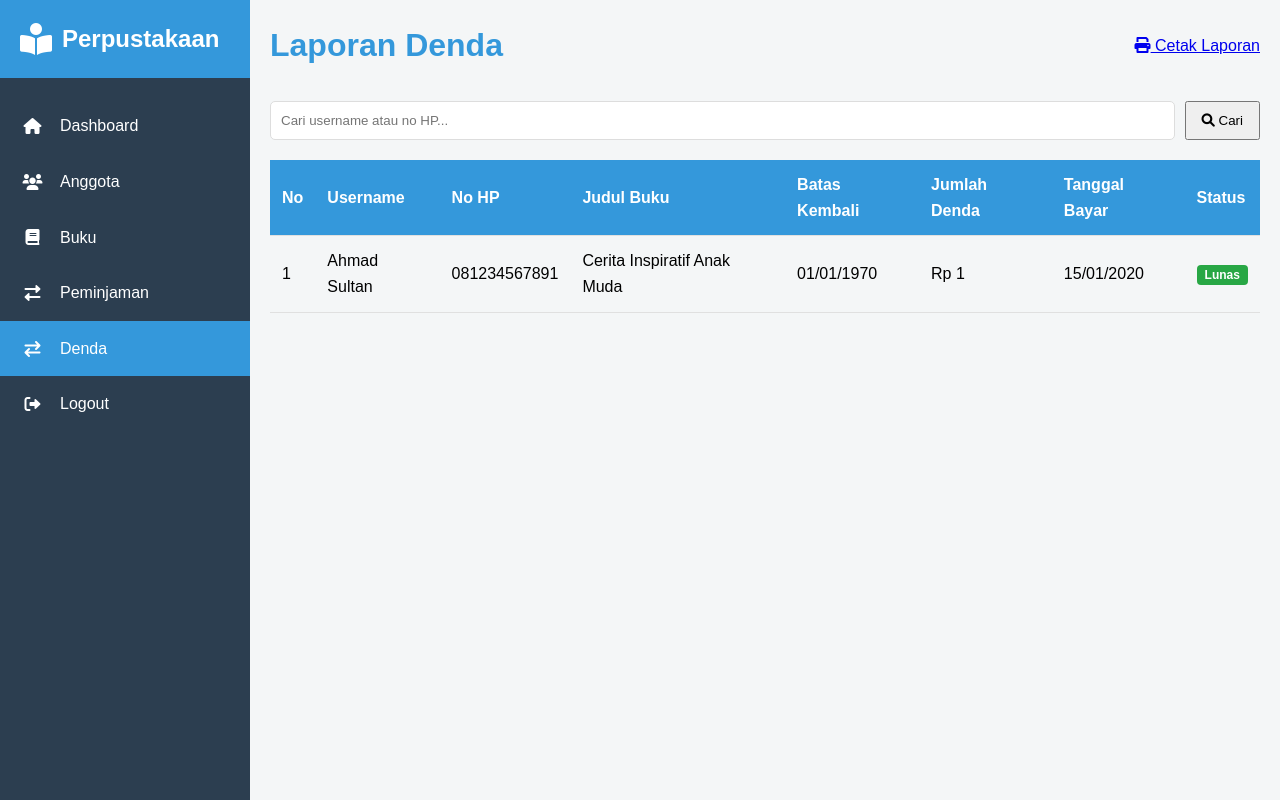
After one commit to Alphocado/Basis-Data-S2-UAS, a PHP site: page /modul/denda/denda.php in a window 1280 px wide. The commit adds this page. Run offline with PHP 8.4, Linux system fonts and the light colour scheme; the visitor is signed in with stand-in values (Sample User, id 1); data comes from the database, SQL or seed files in the repository; tables that the repository leaves empty hold one stand-in row (values such as "Sample post").

Commit message:
tampilan denda

```diff
--- a/admin/dashboard.php
+++ b/admin/dashboard.php
@@ -214,6 +214,9 @@ $total_pengembalian = mysqli_fetch_assoc($result_pengembalian)['total_pengembali
             <a href="../modul/peminjaman/laporan_peminjaman.php">
                 <i class="fas fa-exchange-alt"></i>Peminjaman
             </a>
+            <a href="../modul/denda/denda.php">
+                <i class="fas fa-exchange-alt"></i>Denda
+            </a>
             <a href="../logout.php">
                 <i class="fas fa-sign-out-alt"></i>Logout
             </a>
--- a/includes/layout.php
+++ b/includes/layout.php
@@ -34,7 +34,7 @@ function renderHeader($title = "Sistem Perpustakaan", $activeMenu = "") {
 }
 
 body {
-            font-family: 'Arial', sans-serif;
+  font-family: "Arial", sans-serif;
   line-height: 1.6;
   background-color: var(--background-color);
   display: flex;
@@ -127,13 +127,13 @@ function renderHeader($title = "Sistem Perpustakaan", $activeMenu = "") {
   background-color: var(--white);
   border-radius: 10px;
   padding: 20px;
-            box-shadow: 0 4px 10px rgba(0,0,0,0.1);
+  box-shadow: 0 4px 10px rgba(0, 0, 0, 0.1);
   transition: transform 0.3s ease, box-shadow 0.3s ease;
 }
 
 .dashboard-card:hover {
   transform: translateY(-5px);
-            box-shadow: 0 6px 15px rgba(0,0,0,0.15);
+  box-shadow: 0 6px 15px rgba(0, 0, 0, 0.15);
 }
 
 .dashboard-card-icon {
@@ -172,7 +172,7 @@ function renderHeader($title = "Sistem Perpustakaan", $activeMenu = "") {
   background-color: var(--white);
   border-radius: 10px;
   padding: 20px;
-            box-shadow: 0 4px 6px rgba(0,0,0,0.1);
+  box-shadow: 0 4px 6px rgba(0, 0, 0, 0.1);
 }
 
 table {
@@ -185,7 +185,8 @@ function renderHeader($title = "Sistem Perpustakaan", $activeMenu = "") {
   color: var(--white);
 }
 
-        table th, table td {
+table th,
+table td {
   padding: 12px;
   text-align: left;
   border-bottom: 1px solid #e0e0e0;
@@ -261,7 +262,9 @@ function renderHeader($title = "Sistem Perpustakaan", $activeMenu = "") {
     grid-template-columns: 1fr;
   }
 }
+
   </style>
+
 </head>
 <body>
   <!-- Sidebar -->
@@ -283,6 +286,9 @@ function renderHeader($title = "Sistem Perpustakaan", $activeMenu = "") {
         </a>
         <a href="../../modul/peminjaman/laporan_peminjaman.php" class="<?php echo ($activeMenu == 'peminjaman') ? 'active' : ''; ?>">
           <i class="fas fa-exchange-alt"></i>Peminjaman
+        </a>
+        <a href="../../modul/denda/denda.php" class="<?php echo ($activeMenu == 'denda') ? 'active' : ''; ?>">
+          <i class="fas fa-exchange"></i>Denda
         </a>
       <?php else: ?>
         <a href="dashboard.php" class="<?php echo ($activeMenu == 'dashboard') ? 'active' : ''; ?>">
--- /dev/null
+++ b/modul/denda/denda.php
@@ -0,0 +1,172 @@
+<?php
+// modul/denda/laporan_denda.php
+session_start();
+require_once '../../config/koneksi.php';
+require_once '../../includes/layout.php';
+
+// Cek apakah sudah login sebagai admin
+if (!isset($_SESSION['login']) || $_SESSION['level'] != 'admin') {
+    redirect('../../login.php');
+}
+
+// Proses pencarian
+$search = isset($_GET['search'])
+    ? mysqli_real_escape_string($koneksi, $_GET['search'])
+    : '';
+
+// Pagination
+$limit = 10;
+$page  = isset($_GET['page']) ? (int)$_GET['page'] : 1;
+$start = ($page > 1) ? ($page * $limit) - $limit : 0;
+
+// Hitung total data (tanpa LIMIT)
+$query_count = "
+    SELECT COUNT(*) as total
+    FROM denda d
+      JOIN pengembalian pg ON d.id_pengembalian = pg.id_pengembalian
+      JOIN peminjaman     p  ON pg.id_peminjaman   = p.id_peminjaman
+      JOIN anggota        a  ON p.id_anggota       = a.id_anggota
+    WHERE a.username LIKE '%$search%'
+       OR a.no_hp    LIKE '%$search%'
+";
+$result_count  = mysqli_query($koneksi, $query_count);
+$data_count    = mysqli_fetch_assoc($result_count);
+$total_data    = $data_count['total'];
+$total_page    = ceil($total_data / $limit);
+
+// Ambil data denda dengan pagination
+$query = "
+    SELECT
+        d.id_denda,
+        a.username,
+        a.no_hp,
+        b.judul,
+        p.tanggal_kembali,
+        d.nominal_denda,
+        d.tanggal_bayar,
+        d.status_pembayaran
+    FROM denda d
+      JOIN pengembalian pg ON d.id_pengembalian = pg.id_pengembalian
+      JOIN peminjaman     p  ON pg.id_peminjaman   = p.id_peminjaman
+      JOIN anggota        a  ON p.id_anggota       = a.id_anggota
+      JOIN buku           b  ON p.id_buku          = b.id_buku
+    WHERE a.username LIKE '%$search%'
+       OR a.no_hp    LIKE '%$search%'
+    ORDER BY d.tanggal_bayar DESC
+    LIMIT $start, $limit
+";
+$result = mysqli_query($koneksi, $query);
+
+// Render header (aktifkan menu “denda”)
+renderHeader("Laporan Denda", "denda");
+?>
+
+<div class="page-header">
+    <h1>Laporan Denda</h1>
+    <div>
+        <a href="cetak.php" class="btn btn-primary">
+            <i class="fas fa-print"></i> Cetak Laporan
+        </a>
+    </div>
+</div>
+
+<?php
+// Flash messages
+if (isset($_SESSION['success'])) {
+    echo "<div class='alert alert-success'>".$_SESSION['success']."</div>";
+    unset($_SESSION['success']);
+}
+if (isset($_SESSION['error'])) {
+    echo "<div class='alert alert-danger'>".$_SESSION['error']."</div>";
+    unset($_SESSION['error']);
+}
+?>
+
+<div class="card">
+    <!-- Form Pencarian -->
+    <form method="get" class="search-form" style="margin-bottom:20px; display:flex; gap:10px;">
+        <input
+            type="text"
+            name="search"
+            placeholder="Cari username atau no HP..."
+            value="<?php echo htmlspecialchars($search); ?>"
+            style="flex-grow:1; padding:10px; border:1px solid #ddd; border-radius:5px;"
+        >
+        <button type="submit" class="btn" style="padding:10px 15px;">
+            <i class="fas fa-search"></i> Cari
+        </button>
+    </form>
+
+    <!-- Tabel Denda -->
+    <div class="table-responsive">
+        <table>
+            <thead>
+                <tr>
+                    <th>No</th>
+                    <th>Username</th>
+                    <th>No HP</th>
+                    <th>Judul Buku</th>
+                    <th>Batas Kembali</th>
+                    <th>Jumlah Denda</th>
+                    <th>Tanggal Bayar</th>
+                    <th>Status</th>
+                </tr>
+            </thead>
+            <tbody>
+                <?php
+                $no = $start + 1;
+                if (mysqli_num_rows($result) > 0):
+                    while ($row = mysqli_fetch_assoc($result)):
+                        $cls = $row['status_pembayaran'] === 'Belum'
+                               ? 'badge-danger'
+                               : 'badge-success';
+                ?>
+                <tr>
+                    <td><?php echo $no++; ?></td>
+                    <td><?php echo htmlspecialchars($row['username']); ?></td>
+                    <td><?php echo htmlspecialchars($row['no_hp']); ?></td>
+                    <td><?php echo htmlspecialchars($row['judul']); ?></td>
+                    <td><?php echo date('d/m/Y', strtotime($row['tanggal_kembali'])); ?></td>
+                    <td>Rp <?php echo number_format($row['nominal_denda'], 0, ',', '.'); ?></td>
+                    <td><?php echo date('d/m/Y', strtotime($row['tanggal_bayar'])); ?></td>
+                    <td>
+                        <span class="badge <?php echo $cls; ?>">
+                            <?php echo htmlspecialchars($row['status_pembayaran']); ?>
+                        </span>
+                    </td>
+                </tr>
+                <?php
+                    endwhile;
+                else:
+                ?>
+                <tr>
+                    <td colspan="8" class="text-center">Tidak ada data denda</td>
+                </tr>
+                <?php endif; ?>
+            </tbody>
+        </table>
+    </div>
+
+    <!-- Pagination -->
+    <div class="pagination" style="margin-top:20px; display:flex; justify-content:center;">
+        <?php if($page > 1): ?>
+        <a href="?page=<?php echo $page-1; ?>&search=<?php echo urlencode($search); ?>" class="btn" style="margin-right:10px;">
+            <i class="fas fa-chevron-left"></i> Sebelumnya
+        </a>
+        <?php endif; ?>
+
+        <?php if($page < $total_page): ?>
+        <a href="?page=<?php echo $page+1; ?>&search=<?php echo urlencode($search); ?>" class="btn">
+            Selanjutnya <i class="fas fa-chevron-right"></i>
+        </a>
+        <?php endif; ?>
+    </div>
+</div>
+
+<!-- Custom CSS for this page -->
+<link rel="stylesheet" href="../../assets/css/denda/laporan_denda.css">
+
+<?php
+// Render footer
+renderFooter();
+?>
```
Also changed, not shown: modul/denda/bayar_denda.php (added, +12 -0 lines), modul/pengembalian/pengembalian.php (added, +30 -0 lines). Lines whose indentation alone changed are shown as unchanged.
